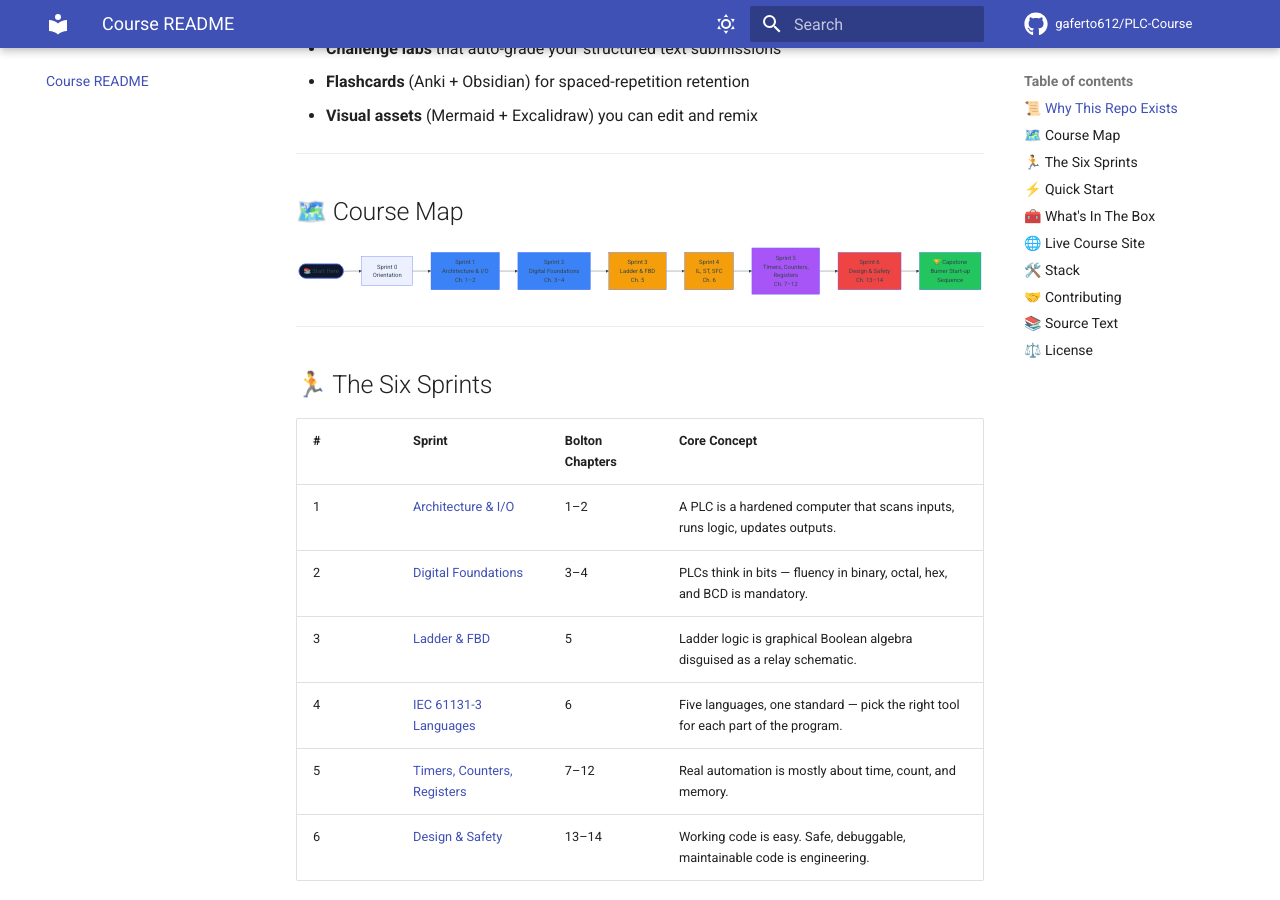
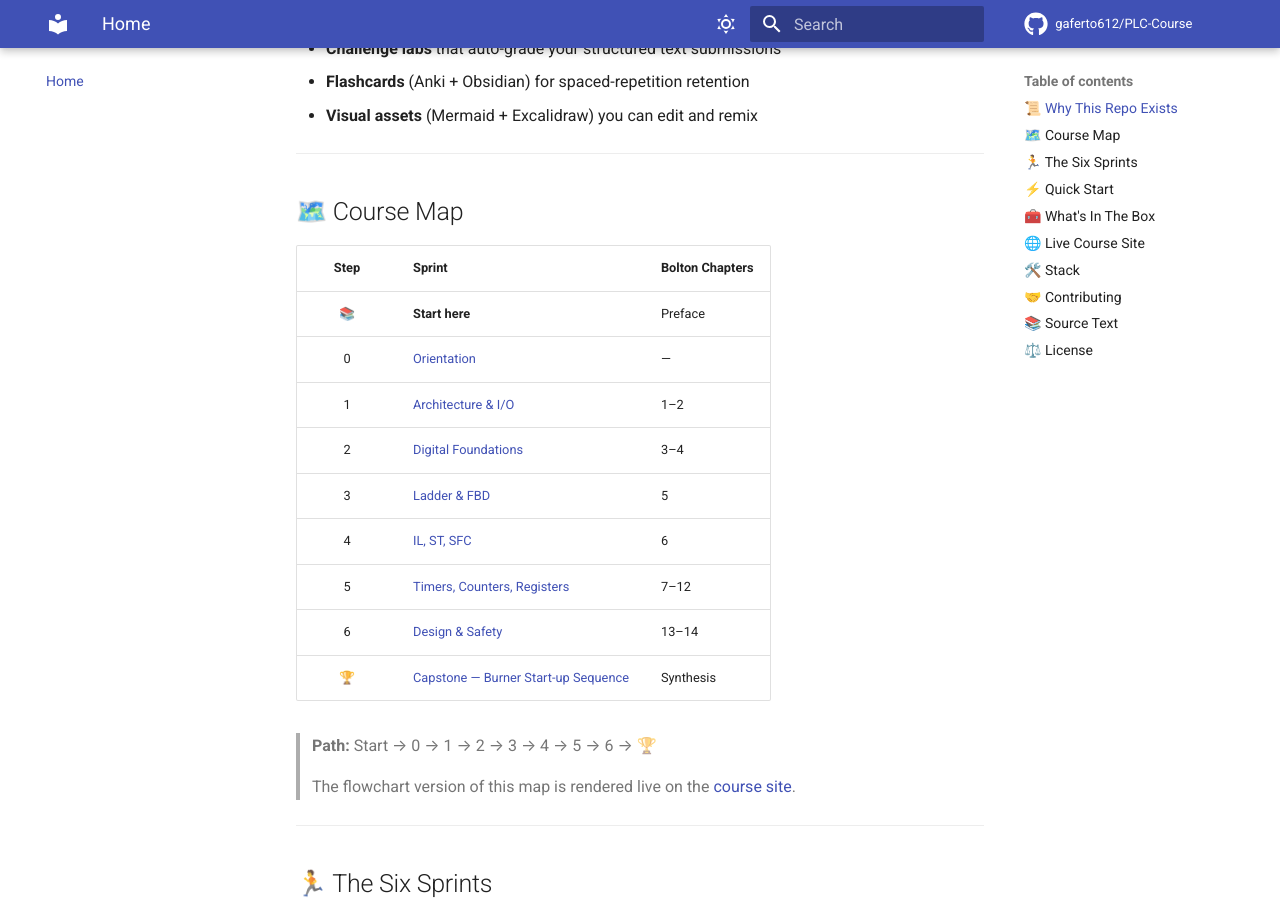
Before and after one commit to gaferto612/PLC-Course, an MkDocs documentation site: the page built from README.md, in a window 1280 px wide and 900 px high, scrolled down 621 px. Built offline with MkDocs 1.6.1 and Material for MkDocs 9.7.7, drawn with Linux system fonts in a browser that asks for light colours; comment, search, counter and statistics services are not loaded.

Commit message:
Replace mermaid course map with a universal table (#2)
The README's mermaid flowchart wasn't rendering on GitHub mobile (and
several plain-markdown viewers), so users saw raw mermaid syntax instead
of the course map. Swapped it for a clean step-by-step table that renders
identically everywhere, with a one-line ASCII path summary and a link to
the live mermaid version on the docs site. Also fixed the site nav so
the README serves as Home and docs/index.md as a Quick-start page.

Co-authored-by: Claude <noreply@anthropic.com>

```diff
--- a/docs/mkdocs.yml
+++ b/docs/mkdocs.yml
@@ -95,8 +95,8 @@ exclude_docs: |
   *.ipynb_checkpoints/
 
 nav:
-  - Home: docs/index.md
-  - Course README: README.md
+  - Home: README.md
+  - Quick start: docs/index.md
   - Sprints:
       - Sprint 0 — Orientation: sprints/00-orientation/README.md
       - Sprint 0 cheat sheet: sprints/00-orientation/cheatsheet.md
```
Also changed, not shown: README.md.
